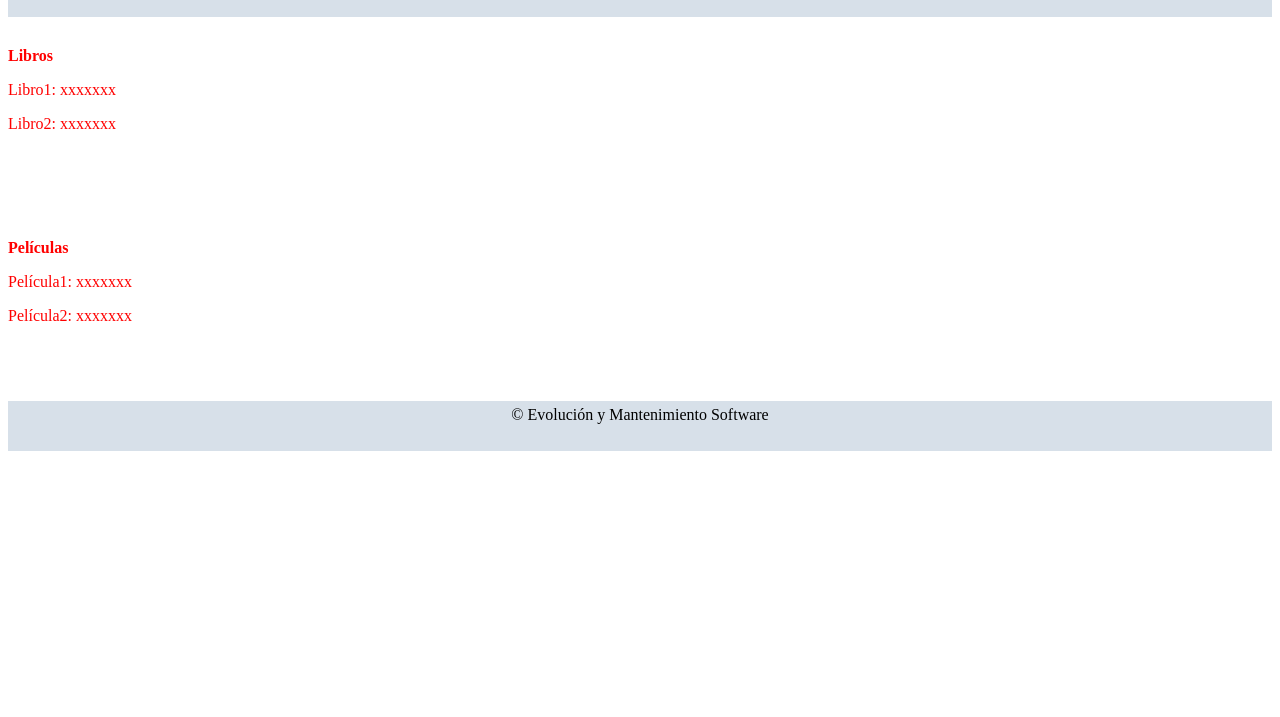
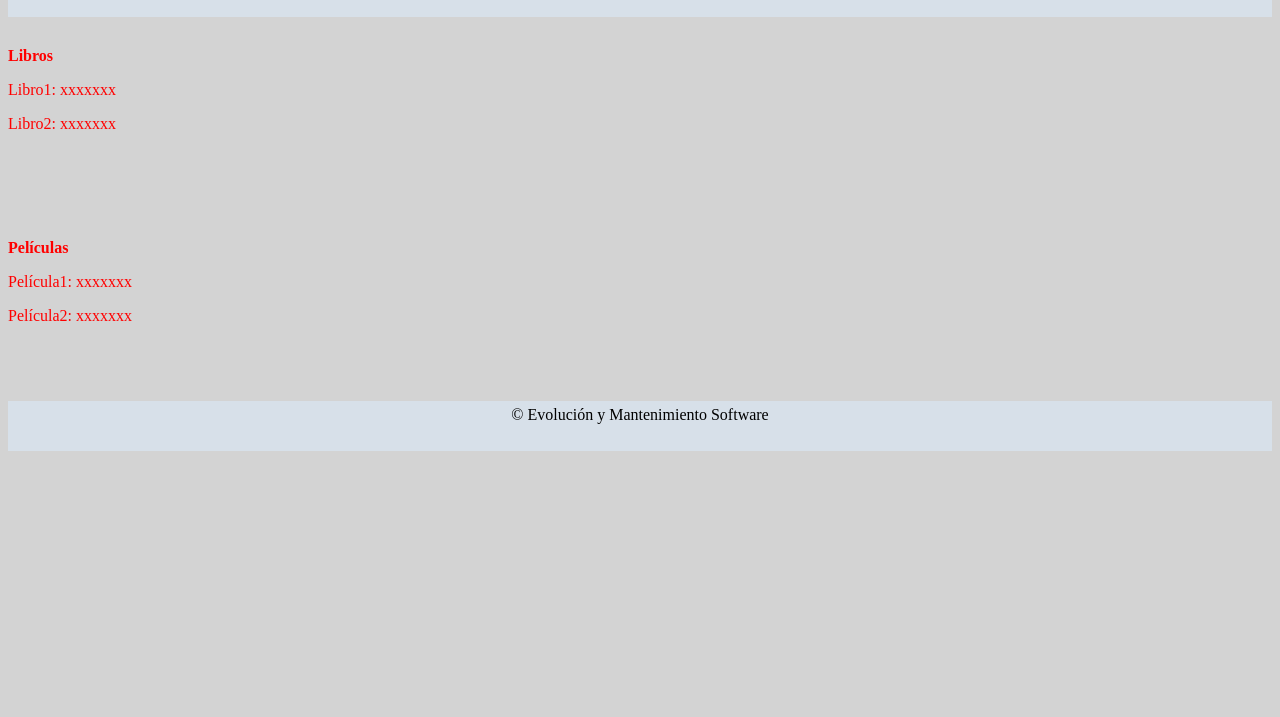
Before and after one commit to JoseAntonioNogGar/Equipo5Trabajo2, a plain HTML site: page index.html in a window 1280 px wide. Shown: the part 91-808 px from the top of the page. Drawn offline with Linux system fonts and the light colour scheme.

Commit message:
change background color

```diff
--- a/css/style.css
+++ b/css/style.css
@@ -1,6 +1,6 @@
 html,body {
 	 height:100%;
-	 background:white;
+	 background:lightgrey;
 }
 
 header {
```
